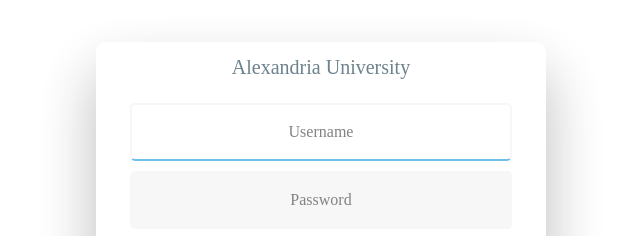
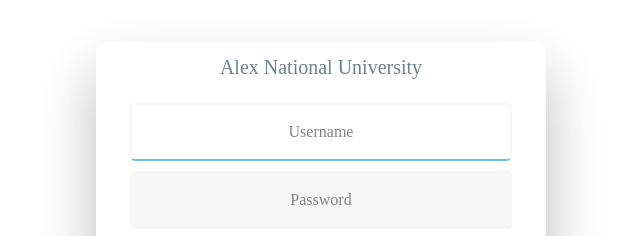
Before and after one commit to Ibn-Alhaitham/Ibn-Alhaitham.github.io, a plain HTML site: page static/index.html in a window 1280 px wide. Shown: the part 163-399 px from the top of the page, 319-959 px from the left. Drawn offline with Linux system fonts and the light colour scheme; no server answers; a web font is replaced by a local one.

Commit message:
Update index.html

```diff
--- a/static/index.html
+++ b/static/index.html
@@ -1,7 +1,7 @@
 <html><plasmo-csui id="g0-widget"></plasmo-csui><head></head><body class="background-image"><plasmo-csui id="g0-widget"></plasmo-csui><plasmo-csui id="g0-widget"></plasmo-csui><plasmo-csui id="g0-widget"></plasmo-csui>
     <meta charset="utf-8"> <!--amira-->
     <meta http-equiv="Content-Type" content="text/html; charset=us-ascii">
-    <title id="title">Alexandria University</title>
+    <title id="title">Alex National University</title>
     <meta name="description" content="">
     <meta name="viewport" content="width=device-width,height=device-height,initial-scale=1.0">
 
@@ -71,7 +71,7 @@
     <div id="formContent" style="opacity: 90%">
 
       <div class="fadeIn first">
-        <p id="icon" class="university-name">Alexandria University</p>
+        <p id="icon" class="university-name">Alex National University</p>
       </div>
         <!--
       <div  class="titles" >
```
